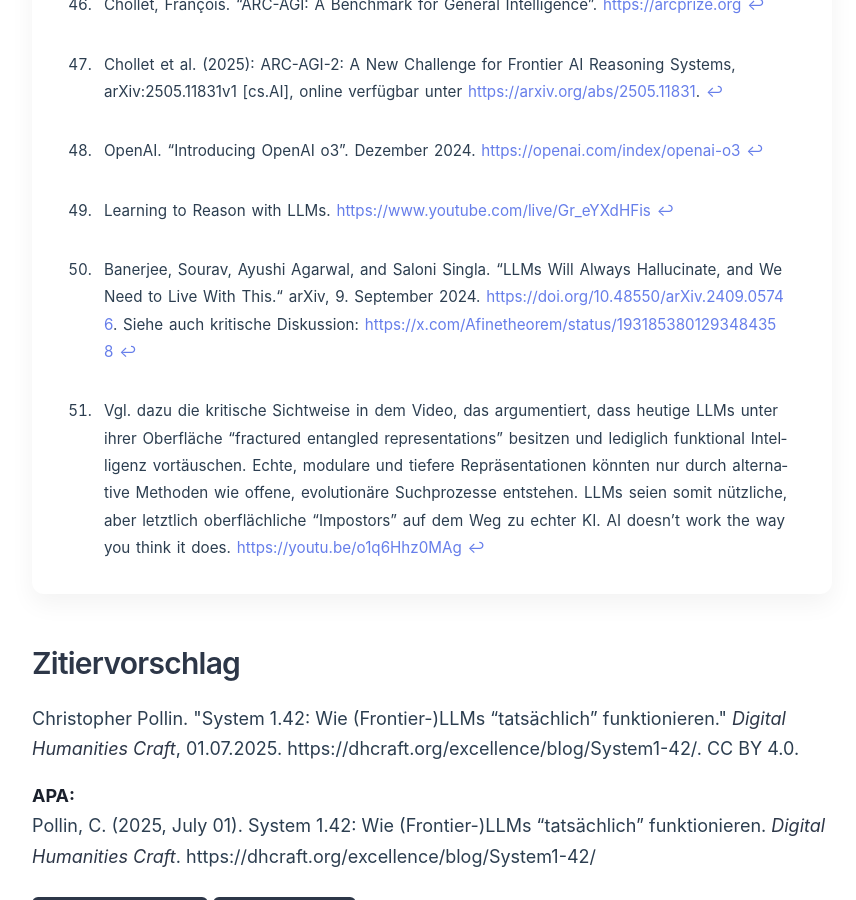
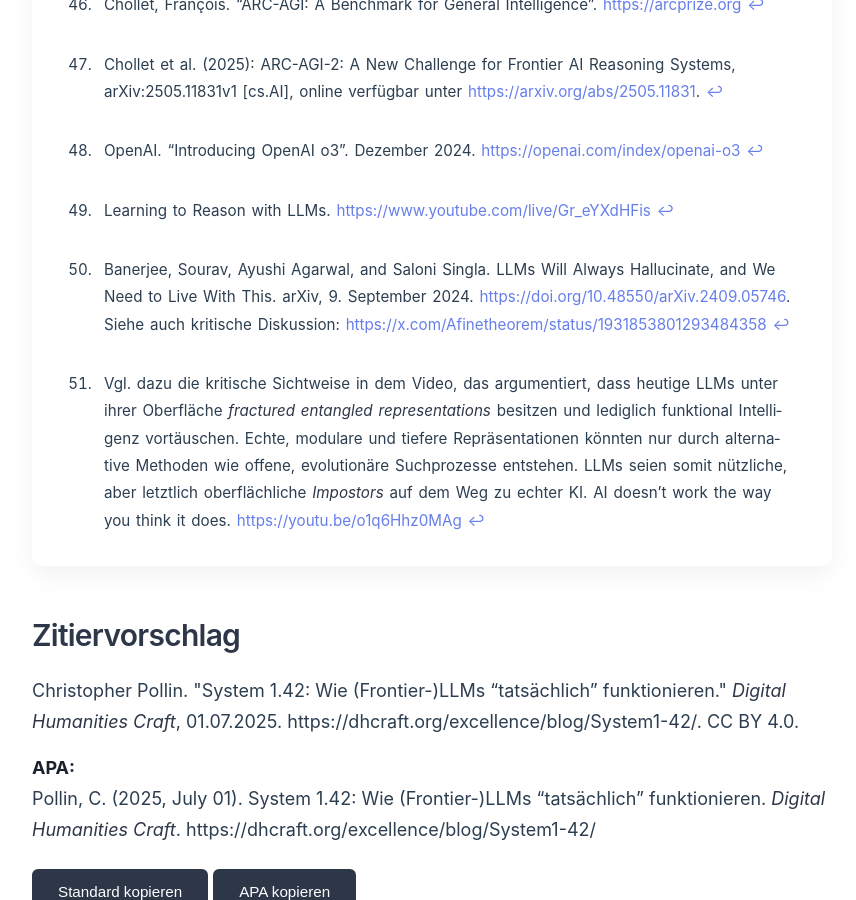
Before and after one commit to DigitalHumanitiesCraft/excellence, a Jekyll site: the page built from blog/System1-42.md, in a window 1280 px wide and 900 px high, scrolled down 24051 px. Shown: the whole window, without its empty margins (208-1064 px from the left). Built offline with Jekyll 4.4.1, drawn with Linux system fonts in a browser that asks for light colours.

```diff
--- a/blog/System1-42.md
+++ b/blog/System1-42.md
@@ -243,9 +243,9 @@ Verstehen und Denken sind Eigenschaften, die wir Menschen vorbehalten wollen und
 
 [^49]:  Learning to Reason with LLMs. [https://www.youtube.com/live/Gr_eYXdHFis](https://www.youtube.com/live/Gr_eYXdHFis)
 
-[^50]:  Banerjee, Sourav, Ayushi Agarwal, and Saloni Singla. "LLMs Will Always Hallucinate, and We Need to Live With This.“ arXiv, 9. September 2024. [https://doi.org/10.48550/arXiv.2409.05746](https://doi.org/10.48550/arXiv.2409.05746). Siehe auch kritische Diskussion: [https://x.com/Afinetheorem/status/1931853801293484358](https://x.com/Afinetheorem/status/1931853801293484358)
+[^50]:  Banerjee, Sourav, Ayushi Agarwal, and Saloni Singla. LLMs Will Always Hallucinate, and We Need to Live With This. arXiv, 9. September 2024. [https://doi.org/10.48550/arXiv.2409.05746](https://doi.org/10.48550/arXiv.2409.05746). Siehe auch kritische Diskussion: [https://x.com/Afinetheorem/status/1931853801293484358](https://x.com/Afinetheorem/status/1931853801293484358)
 
-[^51]:Vgl. dazu die kritische Sichtweise in dem Video, das argumentiert, dass heutige LLMs unter ihrer Oberfläche “fractured entangled representations” besitzen und lediglich funktional Intelligenz vortäuschen. Echte, modulare und tiefere Repräsentationen könnten nur durch alternative Methoden wie offene, evolutionäre Suchprozesse entstehen. LLMs seien somit nützliche, aber letztlich oberflächliche “Impostors” auf dem Weg zu echter KI. AI doesn't work the way you think it does. [https://youtu.be/o1q6Hhz0MAg](https://youtu.be/o1q6Hhz0MAg)
+[^51]:  Vgl. dazu die kritische Sichtweise in dem Video, das argumentiert, dass heutige LLMs unter ihrer Oberfläche *fractured entangled representations* besitzen und lediglich funktional Intelligenz vortäuschen. Echte, modulare und tiefere Repräsentationen könnten nur durch alternative Methoden wie offene, evolutionäre Suchprozesse entstehen. LLMs seien somit nützliche, aber letztlich oberflächliche *Impostors* auf dem Weg zu echter KI. AI doesn't work the way you think it does. [https://youtu.be/o1q6Hhz0MAg](https://youtu.be/o1q6Hhz0MAg)
 
 [image1]: img/system1-42.png
 [image2]: img/tokenizer.png
```
